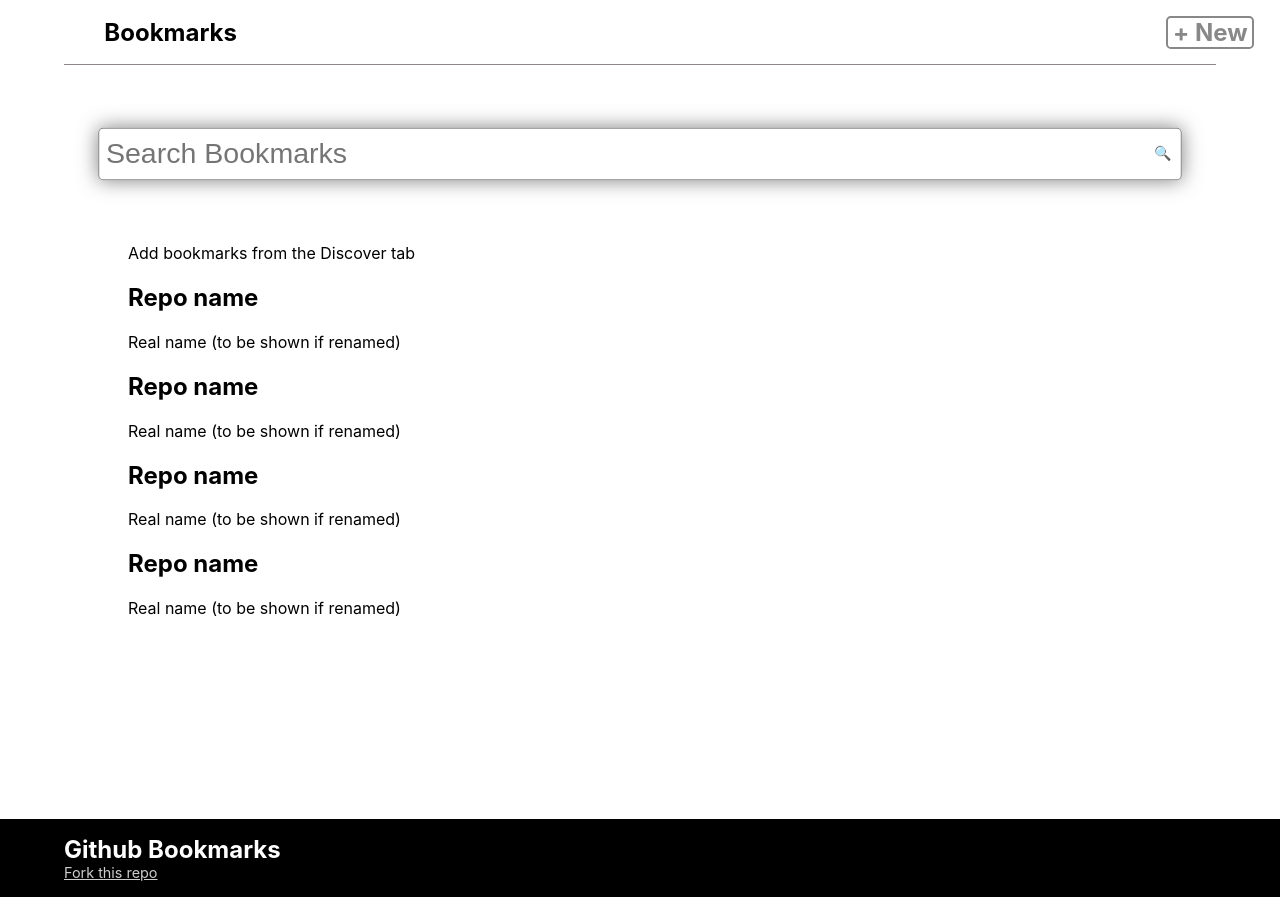
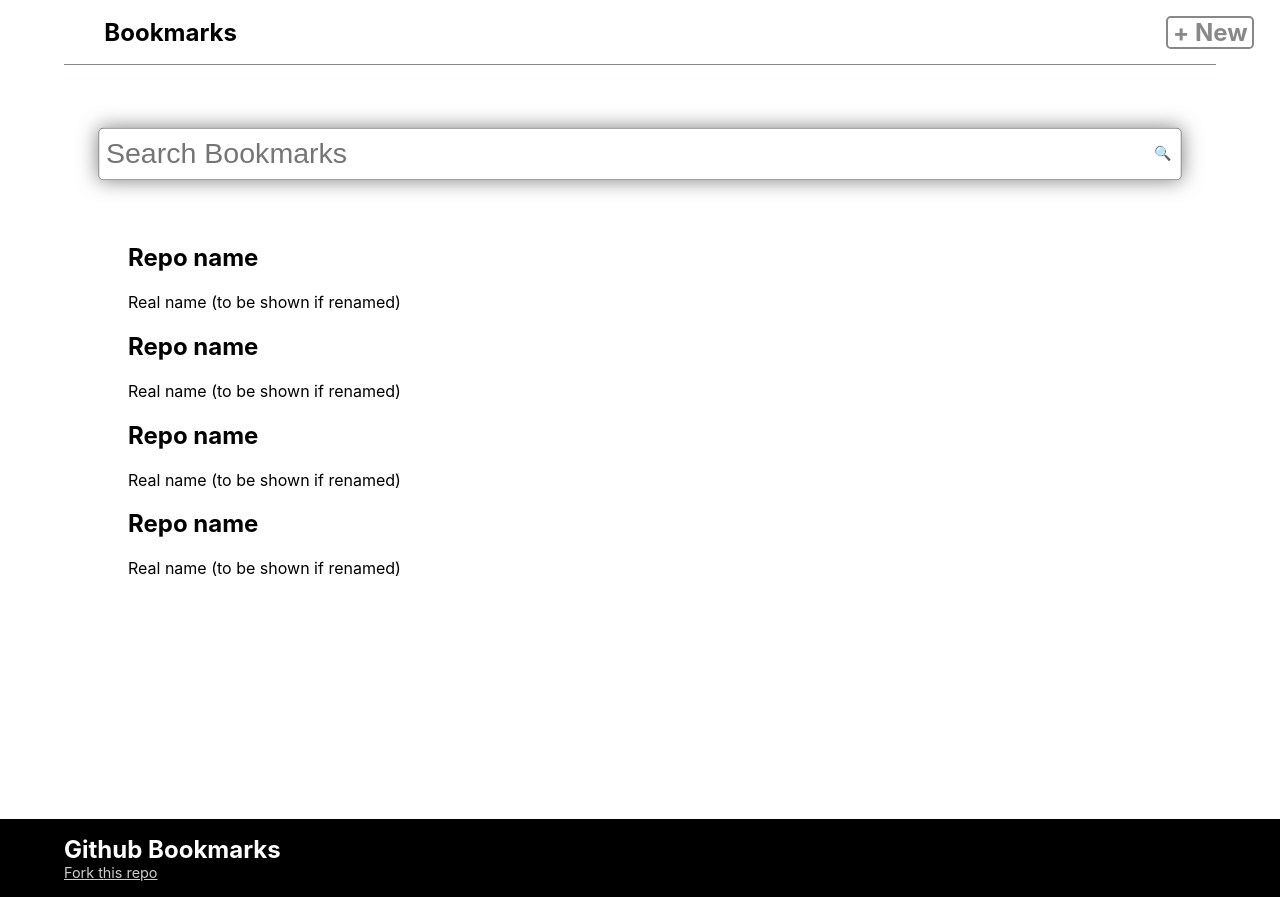
Before and after one commit to iam-shimin/gh-bookmarks, a React (Create React App) app: page / in a window 1280 px wide. Built offline with nearby package versions, Linux system fonts and the light colour scheme.

Commit message:
take children prop in alert

```diff
--- a/src/components/alert.tsx
+++ b/src/components/alert.tsx
@@ -2,8 +2,8 @@ import React from 'react';
 
 import {Alert} from 'react-bootstrap';
 
-export default function AlertBox() {
+export default function AlertBox({children}: any) {
 	return (
-		<Alert variant="primary">Add bookmarks from the Discover tab</Alert>
+		<Alert variant="primary">{children}</Alert>
 	)
 }
```
